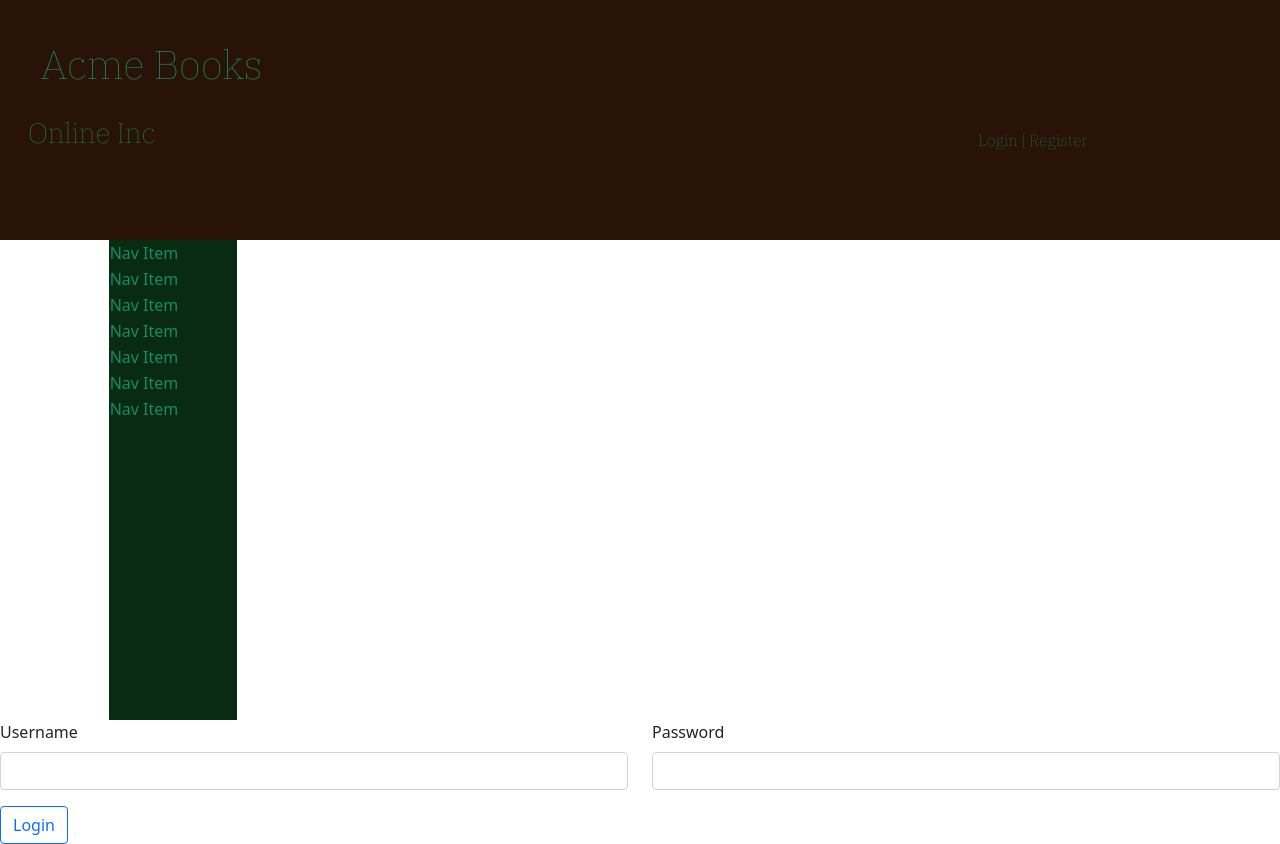
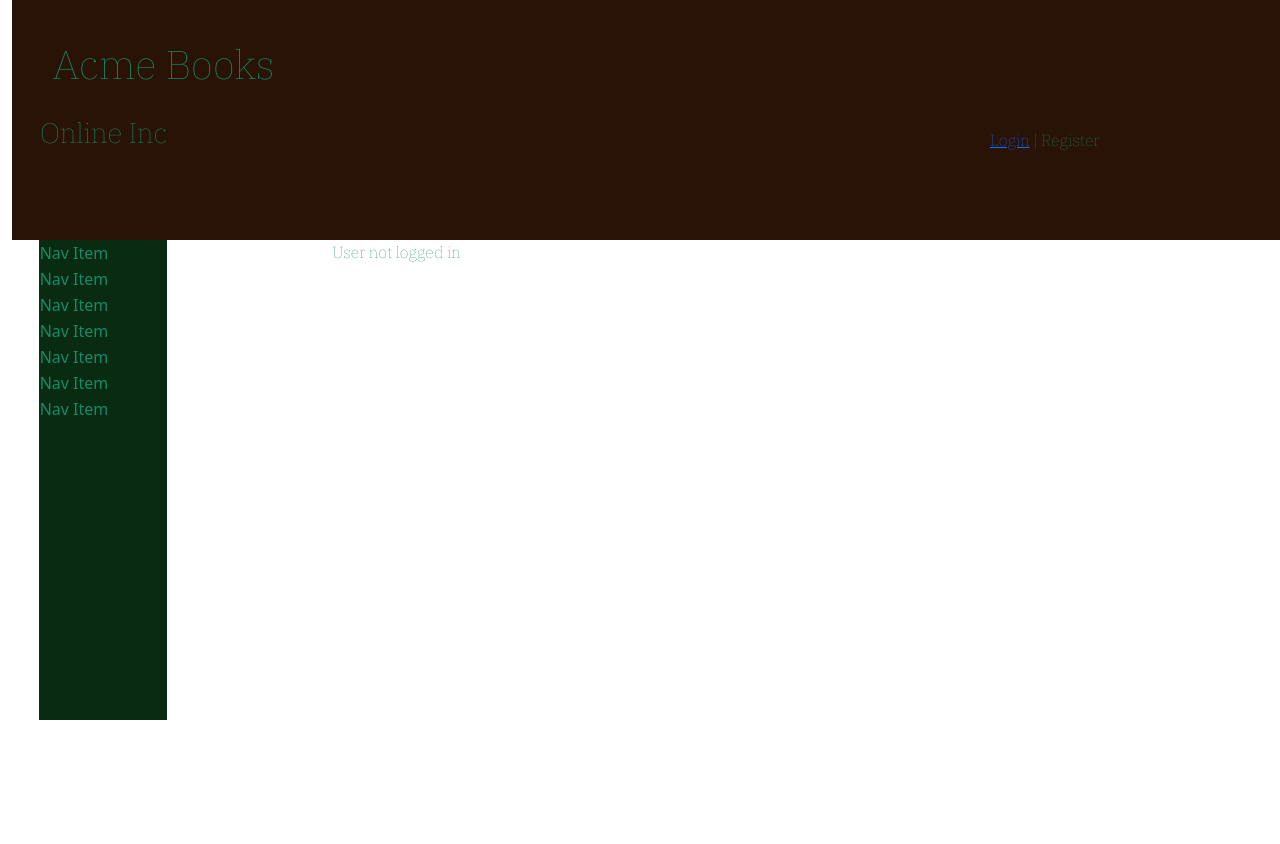
Before and after one commit to Midnight-Sighs/E-Commerce_Acme_Books_Front_End, a React (Create React App) app: page / in a window 1280 px wide. Shown: the top 844 px of the page. After the commit the page ends 800 px from the top, so only its background shows below. Built offline with nearby package versions, Linux system fonts and the light colour scheme.

Commit message:
login page, react router
login page, react router assembled

```diff
--- a/src/App.js
+++ b/src/App.js
@@ -1,14 +1,54 @@
-import React from 'react';
+import React, { Component } from 'react';
 import './Styles/App.css';
+import { BrowserRouter as Switch, Route, Router} from "react-router-dom";
+import createHistory from 'history/createBrowserHistory';
+import { Container, Row, Col } from 'react-bootstrap';
+import NavBar from './Components/NavBar/NavBar'
+import Header from './Components/Header/Header'
 import Anon from './Pages/AnonPage/Anon'
+import LoginPage from './Pages/LoginPage/LoginPage'
 
 
-function App() {
-  return (
-    <div className="App">
-        <Anon />
-    </div>
+const history = createHistory();
+class App extends Component {
+  constructor(props) {
+    super(props);
+    this.state = {
+
+    };
+
+  };
+
+
+
+  render() {
+
+    return (
+      <Container fluid>
+        <Row>
+          <Col><Header/></Col>
+        </Row>
+        <Row>
+          <Col sm={3}><NavBar/></Col>
+
+          <Col sm={9}>
+          <Router history={history} forceRefresh={true}>
+            <Switch >
+              <Route exact path="/" render={() => <Anon/>}/>
+
+              <Route
+              exact path='/login'
+              render={() => <LoginPage/>}
+              />
+
+            </Switch>
+          </Router>
+          </Col>
+        </Row>
+
+    </Container>
   );
+  }
 }
 
 export default App;
--- a/src/Components/Header/Header.jsx
+++ b/src/Components/Header/Header.jsx
@@ -12,7 +12,7 @@ function Header() {
                 </div>
                 <div className="col-6">{/*Search Bar Here*/}</div>
                 <div className="col-3 log-reg">
-                    <p>Login   |   Register</p>
+                    <p><a href='/login'>Login</a>   |   Register</p>
                 </div>
 
             </div>
--- a/src/Pages/AnonPage/Anon.jsx
+++ b/src/Pages/AnonPage/Anon.jsx
@@ -1,6 +1,6 @@
 import React, { Component } from 'react';
 //import axios from 'axios';
-import LoginPage from '../LoginPage/LoginPage'
+//import LoginPage from '../LoginPage/LoginPage'
 import Header from '../../Components/Header/Header'
 import NavBar from '../../Components/NavBar/NavBar'
 
@@ -13,9 +13,7 @@ class Anon extends Component {
     render() {
         return (
             <>
-            <Header />
-            <NavBar />
-            <LoginPage/>
+            <p>User not logged in</p>
             </>
          );
     }
--- a/src/Pages/LoginPage/LoginPage.jsx
+++ b/src/Pages/LoginPage/LoginPage.jsx
@@ -36,15 +36,18 @@ class LoginPage extends Component {
                 <Form onSubmit ={this.handleSubmit}>
                     <Form.Group className="mb-3" controlId="Login">
                     <Row>
-                    <Col>
+                        <Col sm={3}>
                             <Form.Label>Username</Form.Label>
                             <Form.Control type='text' name='username' onChange={this.handleChange} value={this.state.username}/>
                         </Col>
-                    <Col>
+                    </Row>
+                    <Row>
+                        <Col sm={3}>
                             <Form.Label>Password</Form.Label>
                             <Form.Control type='text' name='password' onChange={this.handleChange} value={this.state.password}/>
                         </Col>
                     </Row>
+
                     </Form.Group>
                     <Button variant="outline-primary" type='submit'>Login</Button>
                 </Form>
--- a/src/index.js
+++ b/src/index.js
@@ -3,10 +3,13 @@ import ReactDOM from 'react-dom';
 import './Styles/index.css';
 import App from './App';
 import 'bootstrap/dist/css/bootstrap.min.css';
+import { BrowserRouter as Router} from 'react-router-dom';
 
 ReactDOM.render(
   <React.StrictMode>
-    <App />
+    <Router>
+        <App/>
+    </Router>
   </React.StrictMode>,
   document.getElementById('root')
 );
```
Lines whose indentation alone changed are shown as unchanged.
